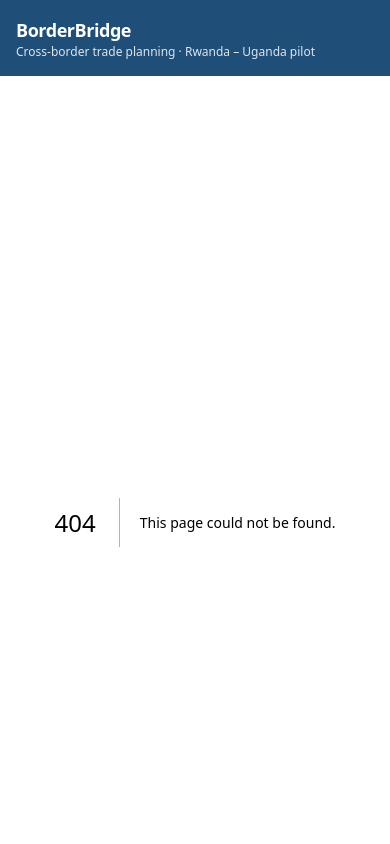
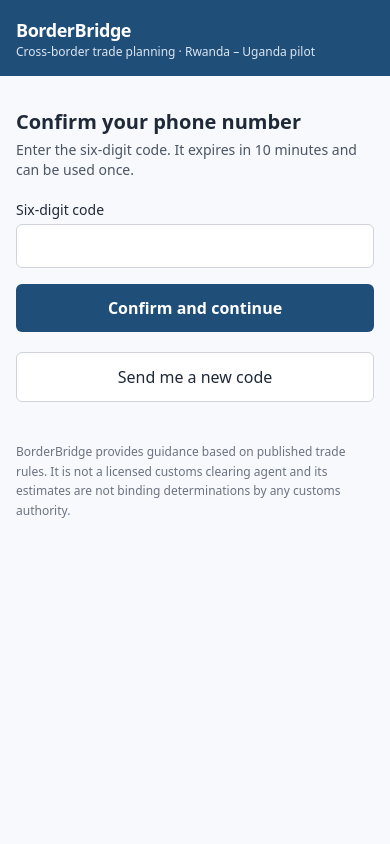
Before and after one commit to Hassanah-dev006/BorderBridge, a Next.js app: page /verify in a window 390 px wide. Before the commit this address had no page. Shown: the top 844 px of the page. Built offline with nearby package versions, Linux system fonts and the light colour scheme.

Commit message:
feat(accounts): confirm the phone number by one-time code (FR-ACC-02)
The code is shown on screen because this prototype has no SMS gateway, and the
page says so rather than implying a message was sent.

```diff
--- /dev/null
+++ b/src/app/verify/page.tsx
@@ -0,0 +1,44 @@
+/**
+ * FR-ACC-02 — confirm ownership of the registered phone number by one-time code
+ * before the account may be used.
+ *
+ * The code is hashed in storage, expires after ten minutes and works once. Only its
+ * delivery is stubbed: the prototype shows it on screen rather than sending an SMS,
+ * and says so.
+ */
+import { verifyAction, resendCodeAction } from '../actions';
+import { Field, Submit, Notice, PageTitle, DemoCode } from '../ui';
+import { OTP_TTL_MINUTES } from '@/lib/auth';
+
+export const dynamic = 'force-dynamic';
+
+export default function VerifyPage({
+  searchParams,
+}: {
+  searchParams: { error?: string; sent?: string; demo?: string };
+}) {
+  return (
+    <div className="space-y-5">
+      <PageTitle
+        title="Confirm your phone number"
+        subtitle={`Enter the six-digit code. It expires in ${OTP_TTL_MINUTES} minutes and can be used once.`}
+      />
+
+      {searchParams.sent && <Notice kind="ok">A new code has been issued.</Notice>}
+      {searchParams.demo && <DemoCode code={searchParams.demo} />}
+      {searchParams.error && <Notice kind="error">{searchParams.error}</Notice>}
+
+      <form action={verifyAction} className="space-y-4">
+        <Field
+          label="Six-digit code" name="code" required
+          inputMode="numeric" autoComplete="one-time-code"
+        />
+        <Submit>Confirm and continue</Submit>
+      </form>
+
+      <form action={resendCodeAction}>
+        <Submit variant="quiet">Send me a new code</Submit>
+      </form>
+    </div>
+  );
+}
```
